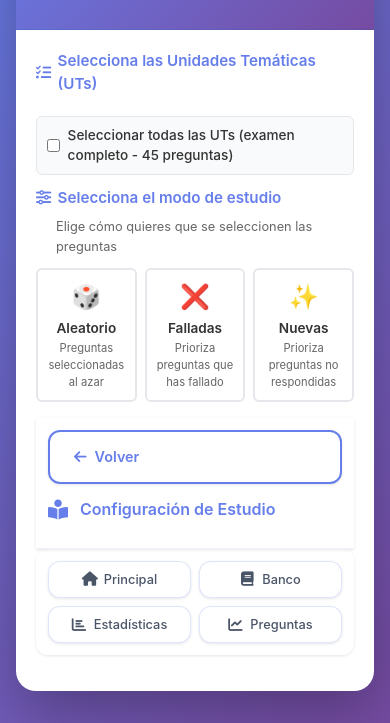
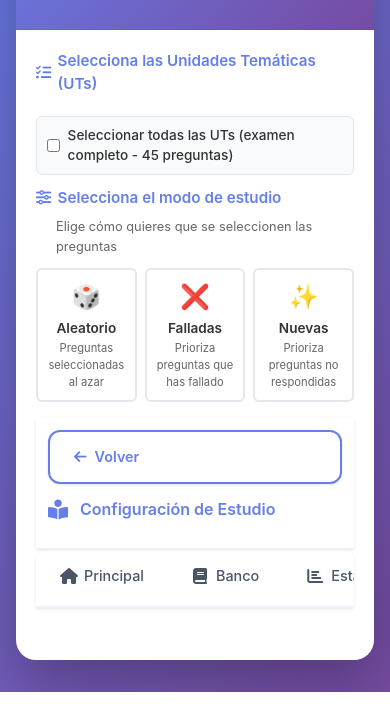
Before and after one commit to pacascos/PER-VISOR-V2, a website: page src/web/study-config.html in a window 390 px wide. Shown: the part 155-878 px from the top of the page. After the commit the page ends 847 px from the top, so only its background shows below. Drawn offline with nearby package versions, Linux system fonts and the light colour scheme; no server answers; sample sign-in values are in the browser's storage.

Commit message:
feat: Implementar barra de navegación con tabs profesional
🎨 NUEVA BARA DE TABS:
- Crear sistema de tabs horizontal estilo profesional
- Diseño similar a interfaces modernas con indicador activo
- Colores adaptados al sistema PER_Cloude (#667eea)
- Indicador visual del tab activo con línea inferior

✨ CARACTERÍSTICAS:
- Tabs con iconos y texto descriptivo
- Hover effects suaves y profesionales
- Scroll horizontal en móviles para muchos tabs
- Responsive design optimizado para todos los dispositivos
- Estado activo claramente visible con línea azul

📱 RESPONSIVE DESIGN:
- Desktop: Tabs completos con padding generoso
- Tablet: Tabs más compactos pero legibles
- Móvil: Tabs mínimos con scroll horizontal

🔧 PÁGINAS ACTUALIZADAS:
- question-statistics-dashboard.html: Tab 'Preguntas' activo
- study-config.html: Tab 'Estudio' activo
- statistics-dashboard.html: Tab 'Estadísticas' activo
- admin-panel.html: Tab 'Admin' activo (nuevo)
- study-results.html: Sin tab activo (página de resultados)

🎯 RESULTADO:
- Navegación mucho más profesional y elegante
- Indicación clara de la página actual
- Experiencia de usuario mejorada significativamente
- Interfaz moderna y consistente en toda la aplicación

```diff
--- a/src/web/study-config.html
+++ b/src/web/study-config.html
@@ -388,19 +388,22 @@
                     <div></div>
                 </div>
 
-                <!-- Navegación Lateral Compacta -->
-                <div class="unified-side-nav-compact">
-                    <a href="exam-system.html" class="unified-nav-btn">
+                <!-- Barra de Navegación con Tabs -->
+                <div class="unified-tab-nav">
+                    <a href="exam-system.html" class="unified-tab-item">
                         <i class="fas fa-home"></i> Principal
                     </a>
-                    <a href="visor-nueva-arquitectura.html" class="unified-nav-btn">
+                    <a href="visor-nueva-arquitectura.html" class="unified-tab-item">
                         <i class="fas fa-book"></i> Banco
                     </a>
-                    <a href="statistics-dashboard.html" class="unified-nav-btn">
+                    <a href="statistics-dashboard.html" class="unified-tab-item">
                         <i class="fas fa-chart-bar"></i> Estadísticas
                     </a>
-                    <a href="question-statistics-dashboard.html" class="unified-nav-btn">
+                    <a href="question-statistics-dashboard.html" class="unified-tab-item">
                         <i class="fas fa-chart-line"></i> Preguntas
+                    </a>
+                    <a href="study-config.html" class="unified-tab-item active">
+                        <i class="fas fa-book-reader"></i> Estudio
                     </a>
                 </div>
             </div>
--- a/src/web/styles/unified-navigation.css
+++ b/src/web/styles/unified-navigation.css
@@ -332,6 +332,20 @@
         margin-bottom: 1rem;
     }
 
+    .unified-tab-nav {
+        margin-bottom: 1.5rem;
+    }
+
+    .unified-tab-item {
+        padding: 0.875rem 1.25rem;
+        font-size: 0.85rem;
+    }
+
+    .unified-tab-item i {
+        font-size: 0.9rem;
+        width: 14px;
+    }
+
     .unified-side-nav {
         flex-direction: row;
         flex-wrap: wrap;
@@ -373,6 +387,22 @@
     .unified-btn-danger {
         padding: 0.875rem 1.5rem;
         font-size: 0.9rem;
+    }
+
+    .unified-tab-nav {
+        margin-bottom: 1rem;
+        border-radius: var(--border-radius-sm) var(--border-radius-sm) 0 0;
+    }
+
+    .unified-tab-item {
+        padding: 0.75rem 1rem;
+        font-size: 0.8rem;
+        gap: 0.375rem;
+    }
+
+    .unified-tab-item i {
+        font-size: 0.85rem;
+        width: 14px;
     }
 
     .unified-side-nav {
@@ -449,7 +479,74 @@
    🎛️ VARIANTES DE NAVEGACIÓN
    ============================================================================= */
 
-/* Menú lateral compacto (para páginas con mucho contenido) */
+/* Barra de menú con tabs (estilo profesional) */
+.unified-tab-nav {
+    display: flex;
+    background: var(--bg-primary);
+    border-bottom: 2px solid rgba(102, 126, 234, 0.1);
+    margin-bottom: 2rem;
+    border-radius: var(--border-radius-md) var(--border-radius-md) 0 0;
+    box-shadow: var(--shadow-sm);
+    overflow-x: auto;
+    scrollbar-width: none; /* Firefox */
+    -ms-overflow-style: none; /* IE/Edge */
+}
+
+.unified-tab-nav::-webkit-scrollbar {
+    display: none; /* Chrome/Safari */
+}
+
+.unified-tab-item {
+    display: flex;
+    align-items: center;
+    gap: 0.5rem;
+    padding: 1rem 1.5rem;
+    background: transparent;
+    color: var(--secondary-color);
+    border: none;
+    text-decoration: none;
+    font-weight: 500;
+    font-size: 0.9rem;
+    cursor: pointer;
+    transition: var(--transition-normal);
+    position: relative;
+    white-space: nowrap;
+    border-bottom: 3px solid transparent;
+    min-width: fit-content;
+}
+
+.unified-tab-item:hover {
+    background: var(--primary-light);
+    color: var(--primary-color);
+    text-decoration: none;
+}
+
+.unified-tab-item.active {
+    color: var(--primary-color);
+    font-weight: 600;
+    border-bottom-color: var(--primary-color);
+    background: rgba(102, 126, 234, 0.05);
+}
+
+.unified-tab-item.active::after {
+    content: '';
+    position: absolute;
+    bottom: -2px;
+    left: 0;
+    right: 0;
+    height: 3px;
+    background: var(--primary-color);
+    border-radius: 2px 2px 0 0;
+}
+
+.unified-tab-item i {
+    font-size: 1rem;
+    width: 16px;
+    text-align: center;
+    flex-shrink: 0;
+}
+
+/* Menú lateral compacto (mantener para compatibilidad) */
 .unified-side-nav-compact {
     display: flex;
     flex-direction: row;
```
Also changed, not shown: src/web/admin-panel.html (+10 -7 lines), src/web/question-statistics-dashboard.html (+9 -6 lines), src/web/statistics-dashboard.html (+9 -6 lines), src/web/study-results.html (+7 -7 lines).
